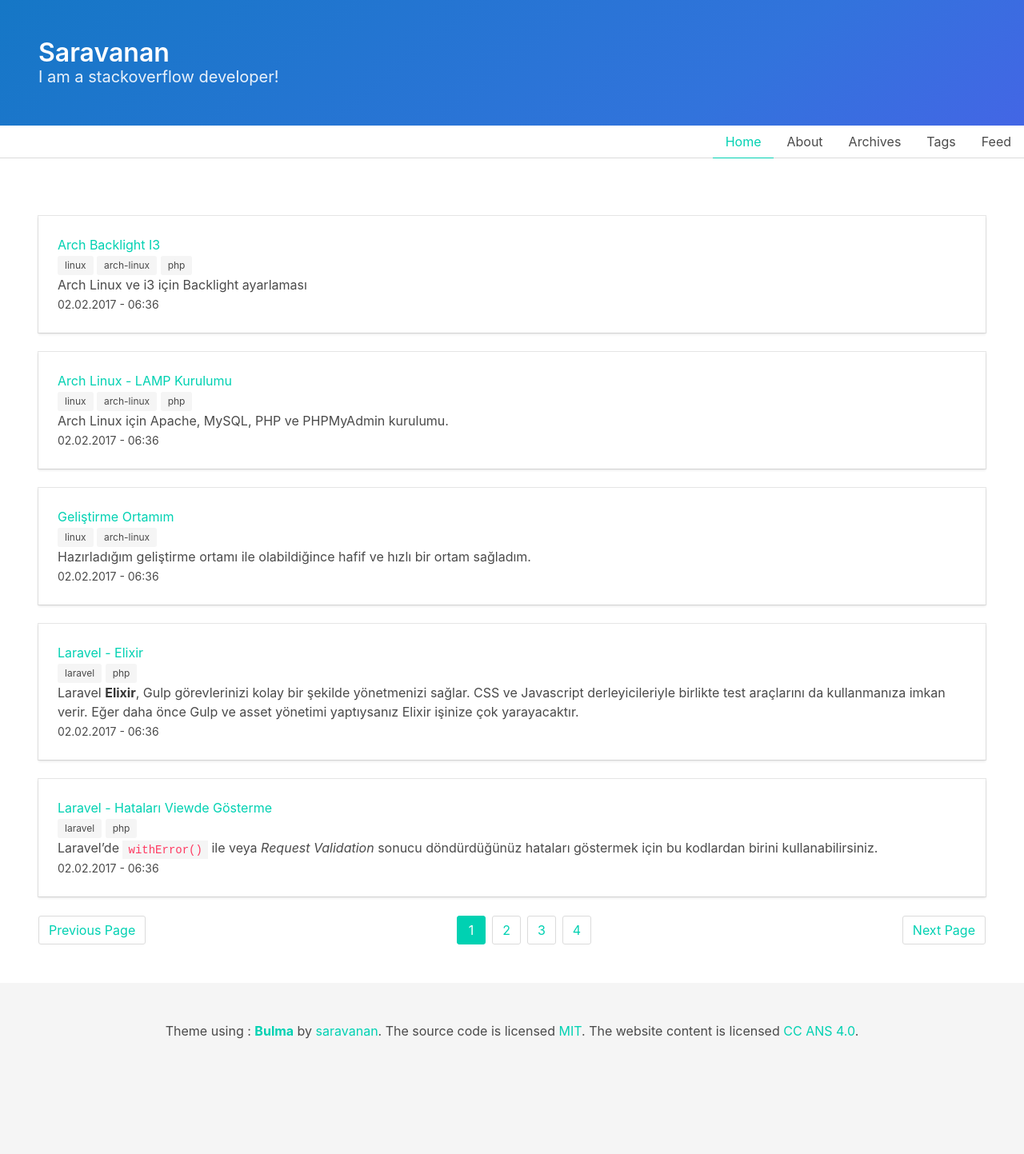
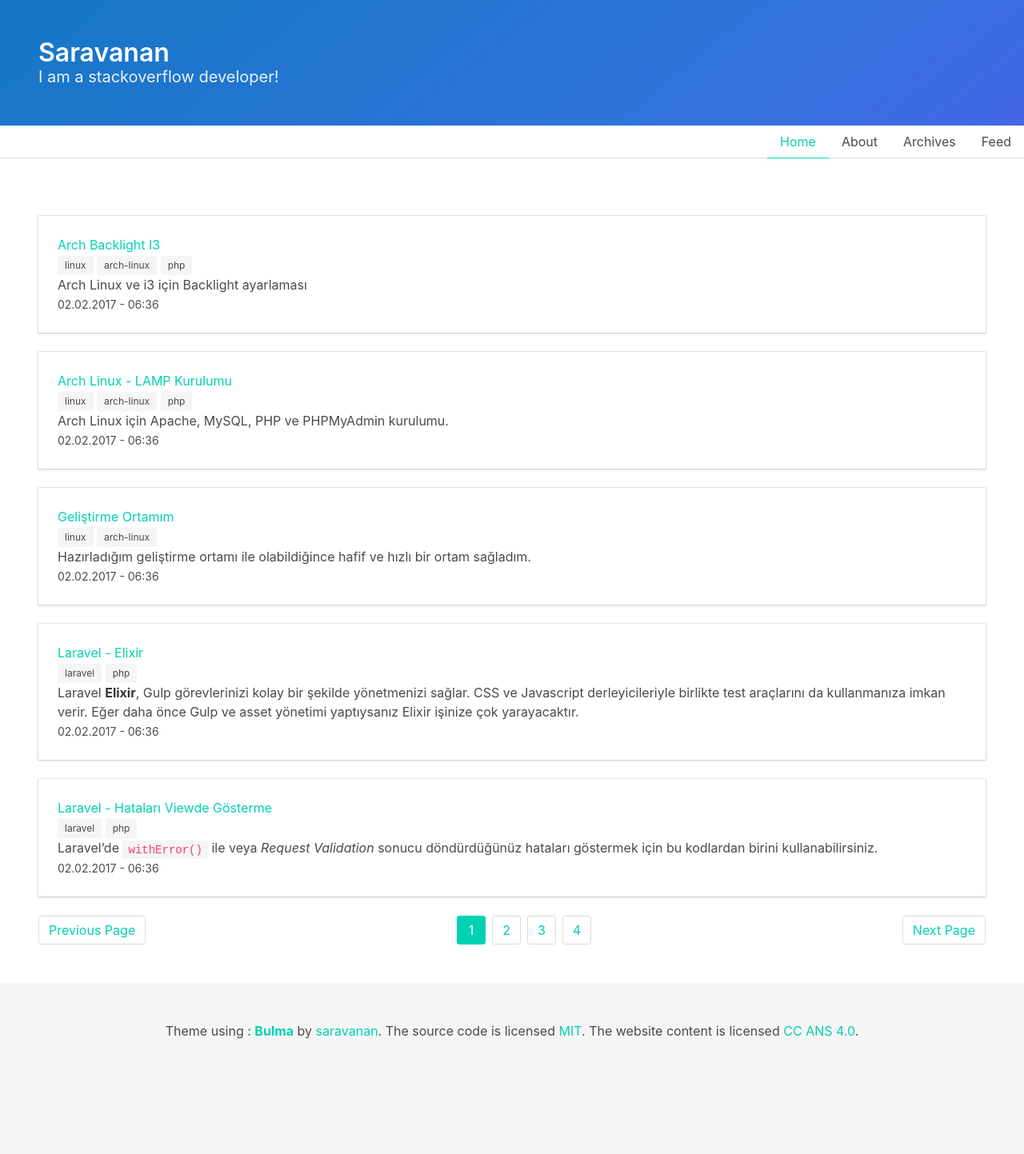
Before and after one commit to saravanaram/saravanaram.github.io, a Jekyll site: the page built from index.html, in a window 1280 px wide. Shown: the whole page at 80% size. Built offline with Jekyll 4.4.1, drawn with Linux system fonts in a browser that asks for light colours; the list of posts is cut into pages by our own code.

Commit message:
Update header.html

```diff
--- a/_includes/header.html
+++ b/_includes/header.html
@@ -13,10 +13,9 @@
 <div class="tabs is-right">
   <ul>
     <li class="is-active"><a>Home</a></li>
-    <li><a>About</a></li>
-    <li><a>Archives</a></li>
-    <li><a>Tags</a></li>
-    <li><a>Feed</a></li>
+    <li><a href="about.html">About</a></li>
+    <li><a href="archives.html">Archives</a></li>
+    <li><a href="feed.xml">Feed</a></li>
   </ul>
 </div>
 <!--<nav class="nav has-shadow">
```
